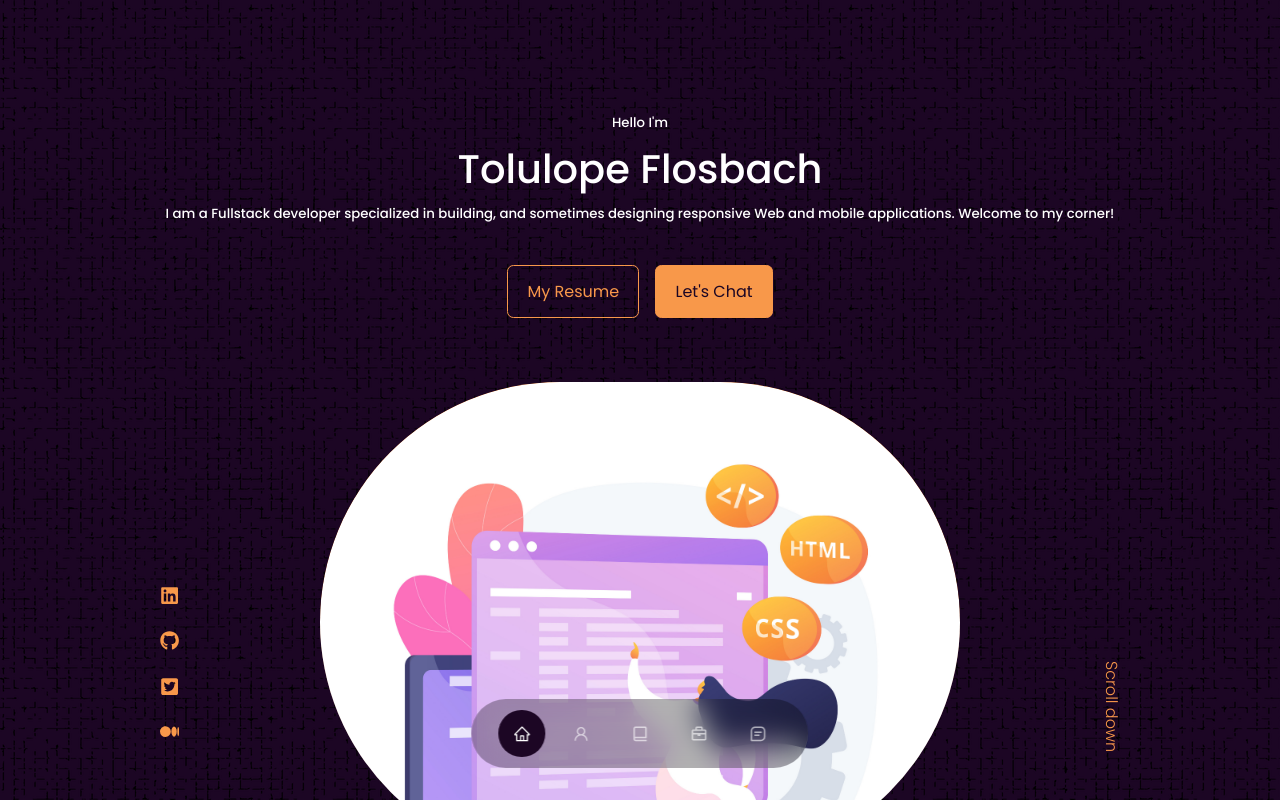
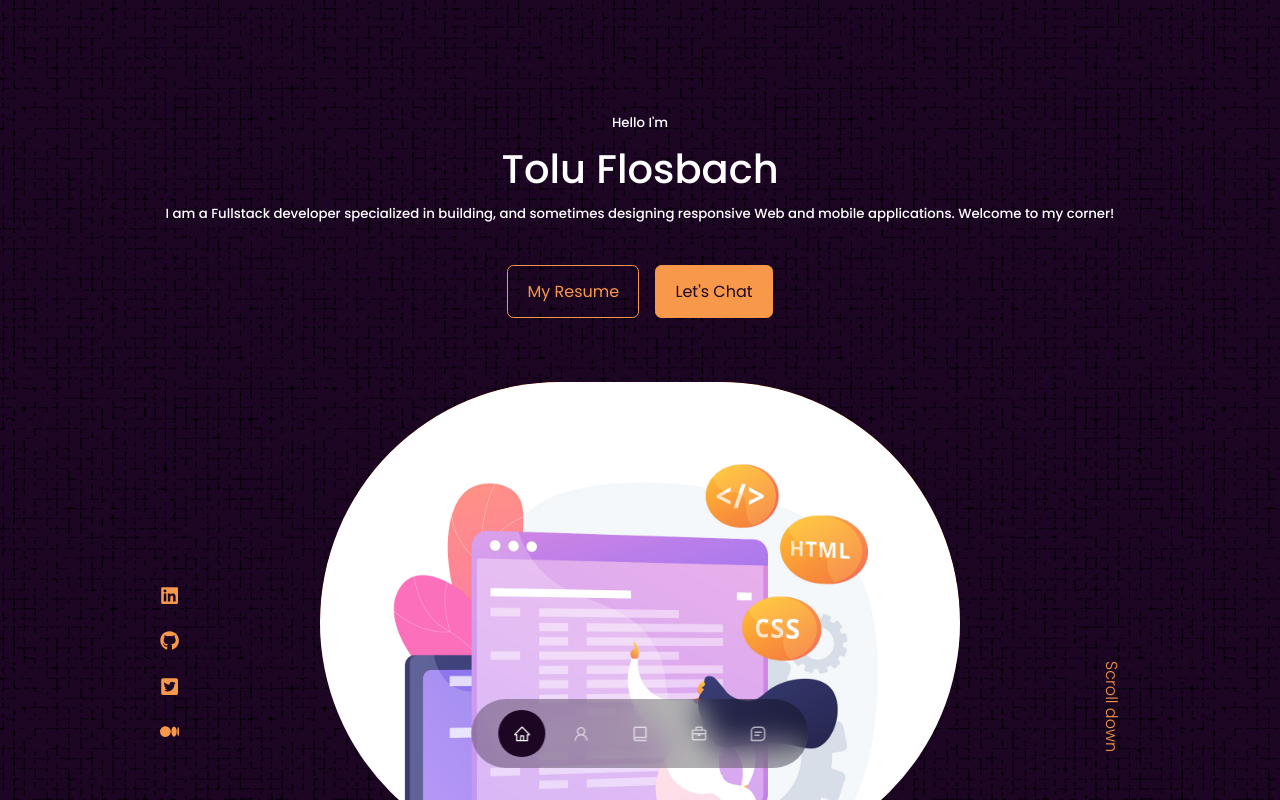
Before and after one commit to Cocoflosbach/toluFlosbachPortfolio, a React (Create React App) app: page / in a window 1280 px wide. Shown: the top 800 px of the page. Built offline with nearby package versions, Linux system fonts and the light colour scheme.

Commit message:
Update Header.jsx

```diff
--- a/src/components/Header/Header.jsx
+++ b/src/components/Header/Header.jsx
@@ -9,7 +9,7 @@ const Header = () => {
     <header>
       <div className="container header__container" id="home">
         <h5>Hello I'm</h5>
-        <h1>Tolulope Flosbach</h1>
+        <h1>Tolu Flosbach</h1>
         <h5 className="text-light">
           {" "}
           I am a Fullstack developer specialized in building, and sometimes
```
